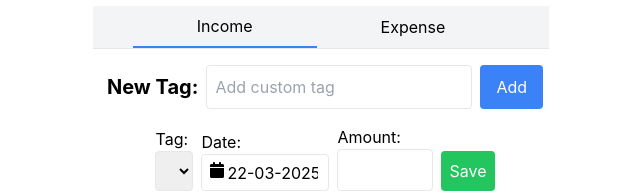
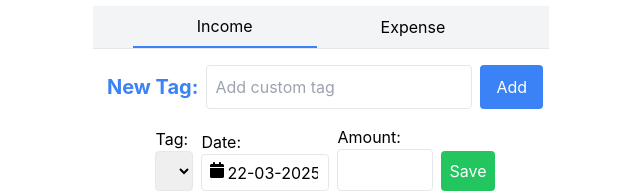
Before and after one commit to pphein/budget-tracker, a React (Create React App) app: page / in a window 1280 px wide. Shown: the top 193 px of the page, without its empty margins (319-959 px from the left). Built offline with nearby package versions, Linux system fonts and the light colour scheme.

Commit message:
Chnaged ui color

```diff
--- a/src/App.js
+++ b/src/App.js
@@ -180,7 +180,7 @@ const App = () => {
                 </button>
               </div>
               <div className="my-4 flex flex-row">
-                  <h2 className="text-xl font-bold my-2 mx-2">New Tag: </h2>
+                  <h2 className="text-xl font-bold my-2 mx-2 text-blue-500">New Tag: </h2>
                   <div className="flex space-x-2">
                       <input
                           type="text"
```
